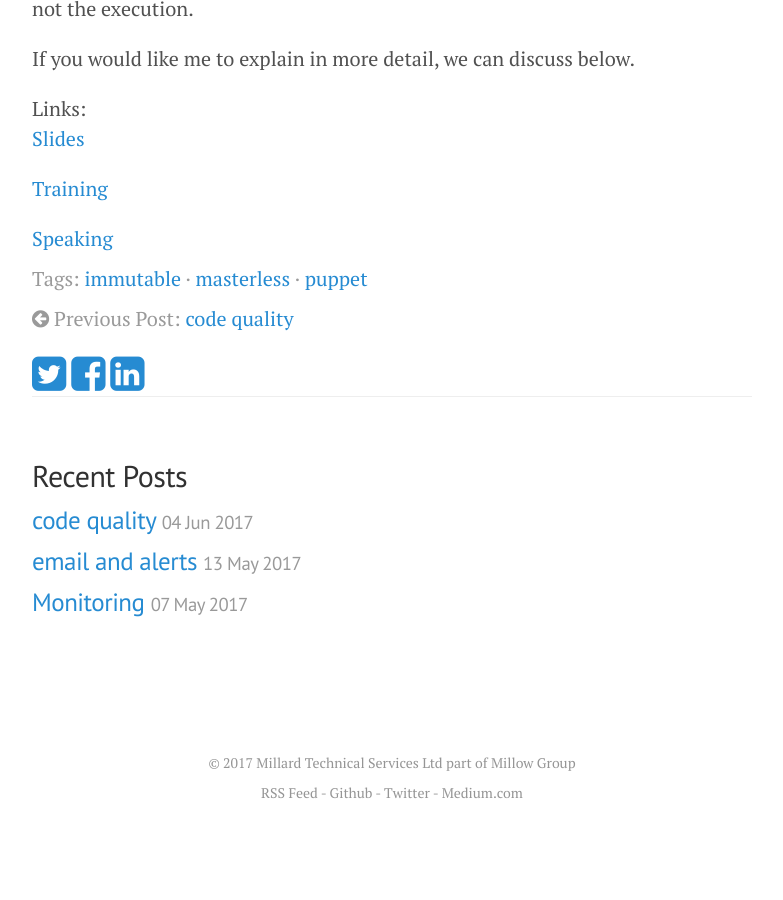
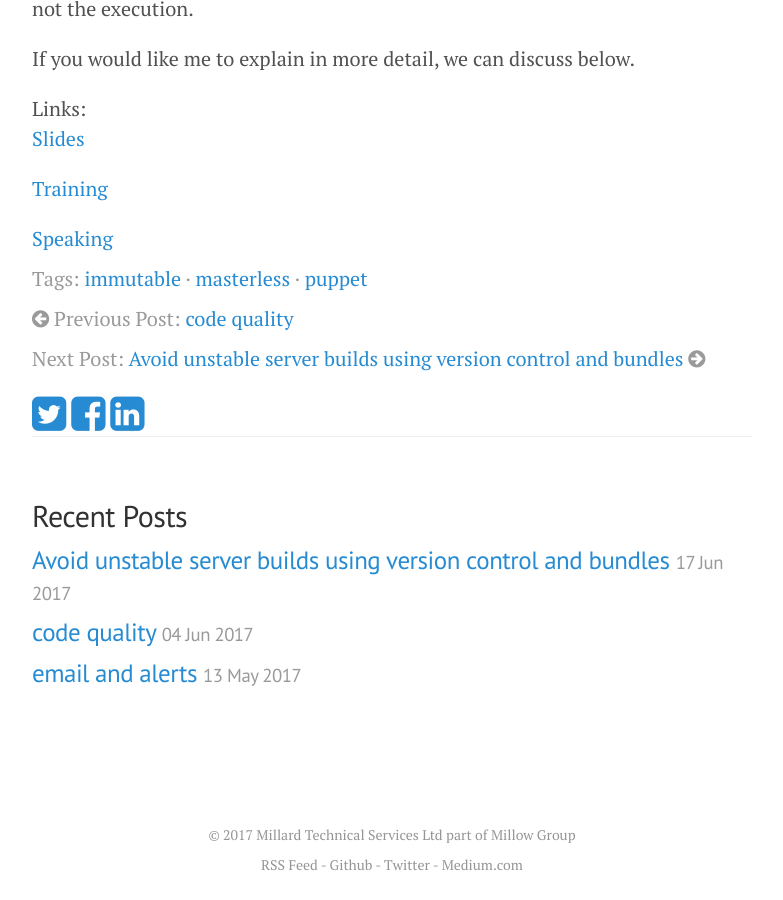
Before and after one commit to neilmillard/neilmillard.github.io, a Jekyll site: the page built from _posts/2017-06-10-puppet-camp-london-june-2017.md, in a window 1280 px wide and 900 px high, scrolled down 3840 px. Shown: the whole window, without its empty margins (248-1031 px from the left). Built offline with Jekyll 4.4.1, drawn with Linux system fonts in a browser that asks for light colours; nearby versions of some CDN libraries; comment, search, counter and statistics services are not loaded; before the commit the page ends 4668 px from its top, so only the background shows below that; some of the changed lines change nothing that is shown; some of the changed text lies outside the part shown.

Commit message:
publish version control and bundles

````diff
--- a/_config.yml
+++ b/_config.yml
@@ -42,5 +42,5 @@
   - jekyll-crosspost-to-medium
 
 # this will disable for local testing
-jekyll-crosspost_to_medium:
-  enabled: false
+#jekyll-crosspost_to_medium:
+#  enabled: false
--- a/_includes/header.html
+++ b/_includes/header.html
@@ -22,7 +22,7 @@
               {% endif %}
             {% endif %}
           {% endfor %}
-          <li><a class="sidebar-nav-item" href="http://www.millowgroup.co.uk">Mitese Group</a></li>
+          <li><a class="sidebar-nav-item" href="http://www.millowgroup.co.uk">Millow Group</a></li>
           <li><a class="sidebar-nav-item" href="http://devops.neilmillard.com">DevOps Training</a></li>
         </ul>
       </div>
--- /dev/null
+++ b/_posts/2017-06-17-version-control-and-bundles.md
@@ -0,0 +1,44 @@
+---
+layout: post
+status: publish
+published: true
+title: Avoid unstable server builds using version control and bundles
+author_login: neil
+author_email: neil@neilmillard.com
+categories: [Infrastructure]
+description: Software versions are released constantly, but not all versions play nice. Bundles of compatible software versions will create stability.
+tags: [python, puppet, tarball]
+comments: true
+crosspost_to_medium: true
+---
+Software versions are released constantly, but not all versions play nice.
+Bundles of compatible software versions will create stability.
+
+{% include image.html
+      img="http://www.neilmillard.com/public/img/server_error_640.jpg"
+      title="Bad server build"
+      caption="When a server doesn't build" %}
+
+This is especially true when working with [R](https://en.wikipedia.org/wiki/R_(programming_language)) or [Python](https://en.wikipedia.org/wiki/Python_(programming_language)) modules.
+I use puppet and the default state to install [package](https://docs.puppet.com/puppet/latest/types/package.html#package-attribute-ensure) is ```installed```. When using providers using [yum](https://fedoraproject.org/wiki/Yum) or [apt](https://wiki.debian.org/Apt), ```installed``` means ```latest``` if the package is not installed already.
+
+With Python, the pip and pip3 provider is available. These all have the habit of installing the latest version of whatever package is specified.
+Whilst this is good in a way, less bugs and more features, it can break that relationship between packages.
+
+All the package managers mentioned above can resolve dependencies, however, if one of the packages updates and updates it dependencies,
+this can cause a lock or conflict where no resolvable dependency tree can be found. At that point, you have a server that doesn't build and leaves me scratching my head, to work out what changed.
+
+Version control and version locking can help. Specify each and every package with a specific version, which would be more flexible but more time consuming.
+
+The idea which I stole from google, is where a known set of modules or packages work together, and these are bundled into a release.
+Neil's Python bundle v1.2 for instance. These can be bundled up into a [tarball](https://en.wikipedia.org/wiki/Tar_(computing)), to install together and you know what you are going to get once again.
+There is a pip module that does this [pip-bundle](https://pypi.python.org/pypi/pip-bundle), however I've not used it yet. I opt for a manual tarball and using the [puppet archive module](https://forge.puppet.com/puppet/archive).
+
+
+{% include image.html
+      img="http://www.neilmillard.com/public/img/console-pulse_640.png"
+      title="Success"
+%}
+
+
+To see my talk where I describe the way that I use puppet to build servers, check out this post - [Short Lived, Immutable Servers with Masterless Puppet](http://www.neilmillard.com/2017/06/10/puppet-camp-london-june-2017/)
````
